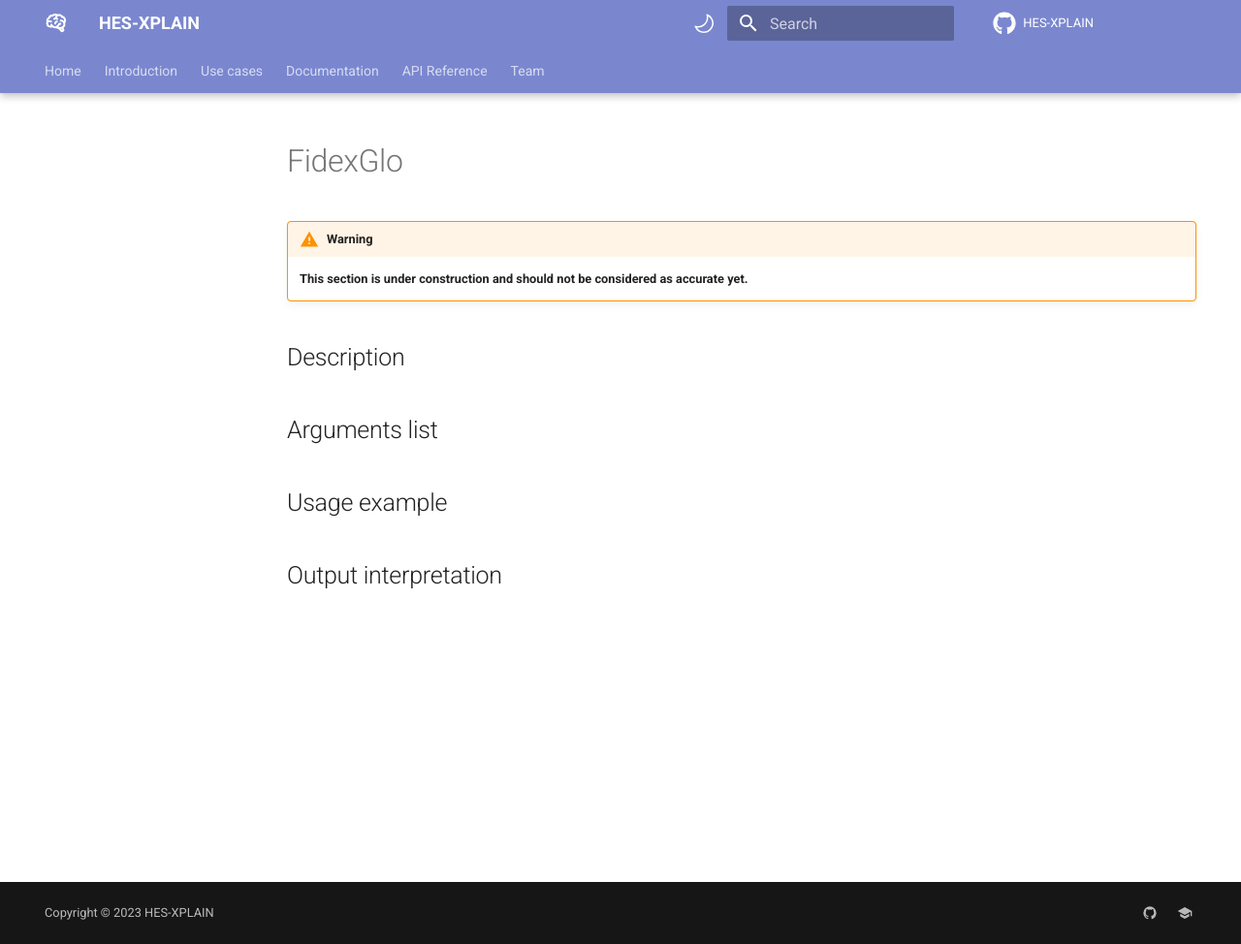
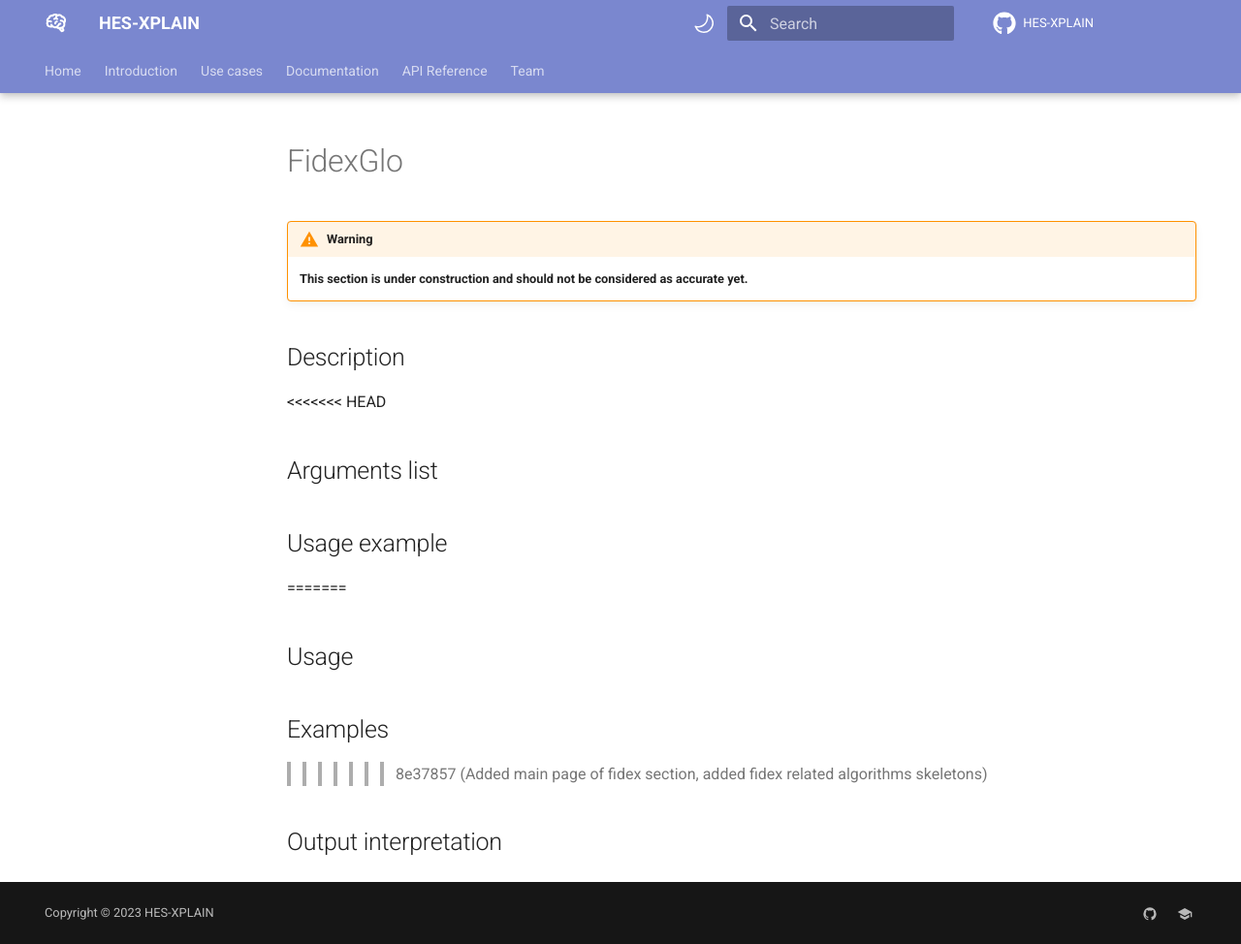
Before and after one commit to HES-XPLAIN/hes-xplain.github.io, an MkDocs documentation site: the page built from docs/documentation/algorithms/fidex/fidexglo.md, in a window 1280 px wide and 974 px high. Shown: the whole window at 97% size. Built offline with MkDocs 1.6.1 and Material for MkDocs 9.7.7, drawn with Linux system fonts in a browser that asks for light colours; comment, search, counter and statistics services are not loaded.

Commit message:
Added main page of fidex section, added fidex related algorithms skeletons

```diff
--- a/docs/documentation/algorithms/fidex/fidexglo.md
+++ b/docs/documentation/algorithms/fidex/fidexglo.md
@@ -5,8 +5,14 @@
 
 ## Description
 
+<<<<<<< HEAD
 ## Arguments list
 
 ## Usage example
+=======
+## Usage
+
+## Examples
+>>>>>>> 8e37857 (Added main page of fidex section, added fidex related algorithms skeletons)
 
 ## Output interpretation
```
Also changed, not shown: docs/documentation/algorithms/fidex/fidexglorules.md (+6 -0 lines), docs/documentation/algorithms/fidex/fidex.md (line endings or trailing spaces).
